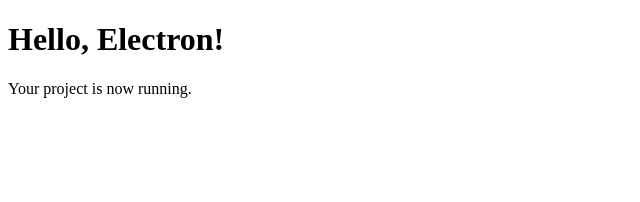
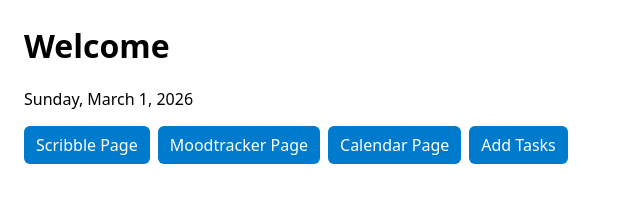
Before and after one commit to elizabeth-musa/best_henhack, an Electron app: page index.html in a window 800 px wide. Shown: the whole page, without its empty margins (0-640 px from the left). Drawn offline with Linux system fonts and the light colour scheme.

Commit message:
Added Pages.

```diff
--- a/index.html
+++ b/index.html
@@ -1,12 +1,37 @@
+
 <!DOCTYPE html>
-<html>
-  <head>
-    <meta charset="UTF-8">
-    <title>My Electron App</title>
-  </head>
-  <body>
-    <h1>Hello, Electron!</h1>
-    <p>Your project is now running.</p>
+<html lang="en">
+<head>
+  <meta charset="utf-8" />
+  <meta name="viewport" content="width=device-width,initial-scale=1" />
+  <title>Welcome</title>
+  <style>
+    body{font-family:system-ui,Segoe UI,Roboto,Arial;margin:24px}
+    .nav-buttons{display:flex;gap:8px;margin-top:12px}
+    .btn{padding:8px 12px;background:#007acc;color:#fff;text-decoration:none;border-radius:6px}
+    .btn:hover{opacity:0.9}
+  </style>
+</head>
+<body>
+  <header>
+    <h1 id="welcome">Welcome</h1>
+    <p id="date" aria-live="polite"></p>
     <script src="renderer.js"></script>
-  </body>
+    <nav class="nav-buttons" aria-label="Main navigation">
+      <a class="btn" href="scribble.html">Scribble Page</a>
+      <a class="btn" href="moodtracker.html">Moodtracker Page</a>
+      <a class="btn" href="calendar.html">Calendar Page</a>
+      <a class="btn" href="addtasks.html">Add Tasks</a>
+    </nav>
+  </header>
+
+  <script>
+    // display current date
+    const dateEl = document.getElementById('date');
+    const now = new Date();
+    dateEl.textContent = now.toLocaleDateString(undefined, {
+      weekday: 'long', year: 'numeric', month: 'long', day: 'numeric'
+    });
+  </script>
+</body>
 </html>
--- a/main.js
+++ b/main.js
@@ -1,4 +1,4 @@
-// main.js
+
 const { app, BrowserWindow } = require('electron');
 const path = require('path');
 
```
Also changed, not shown: addtasks.html (added), calender.html (added), moodtracker.html (added), scribble.html (added).
